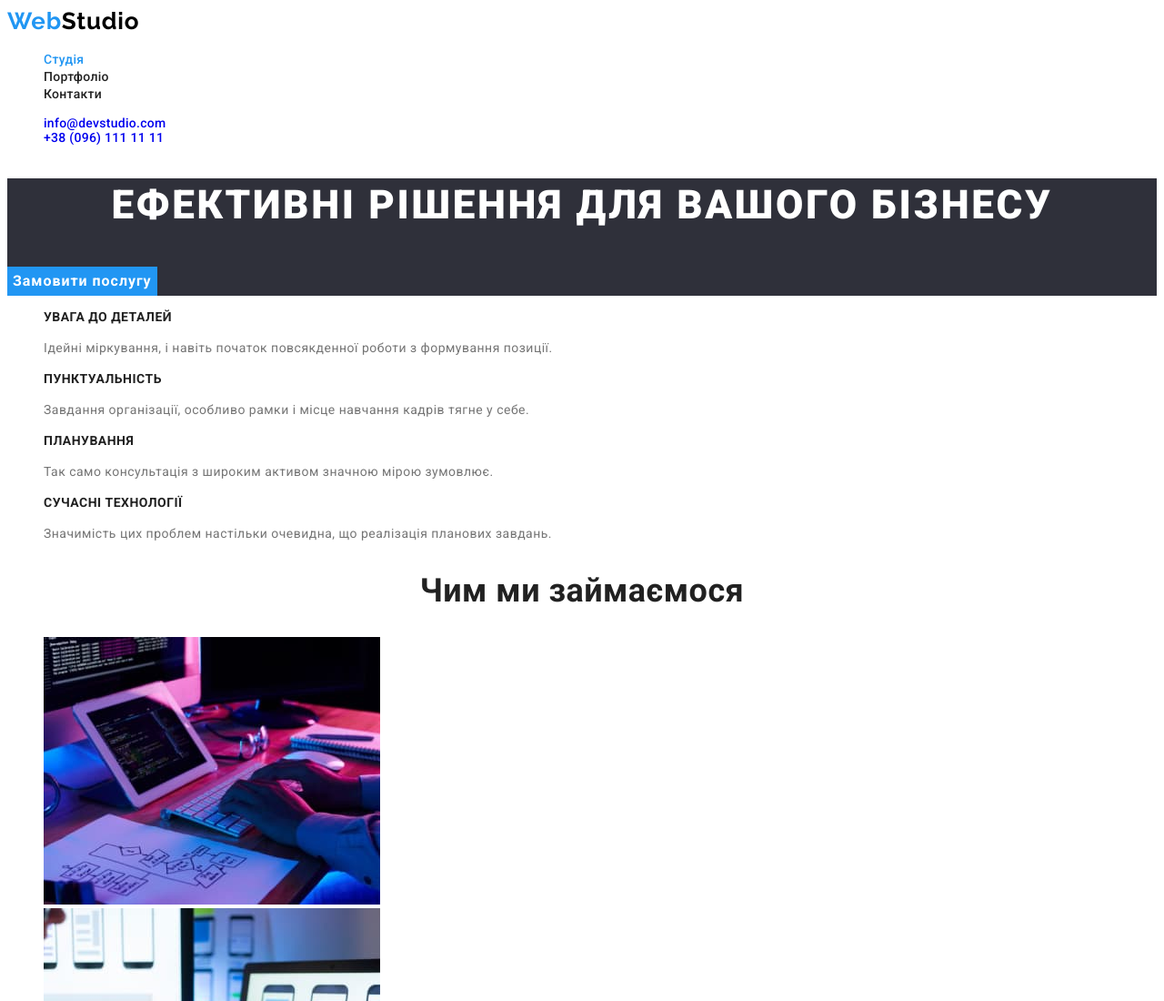
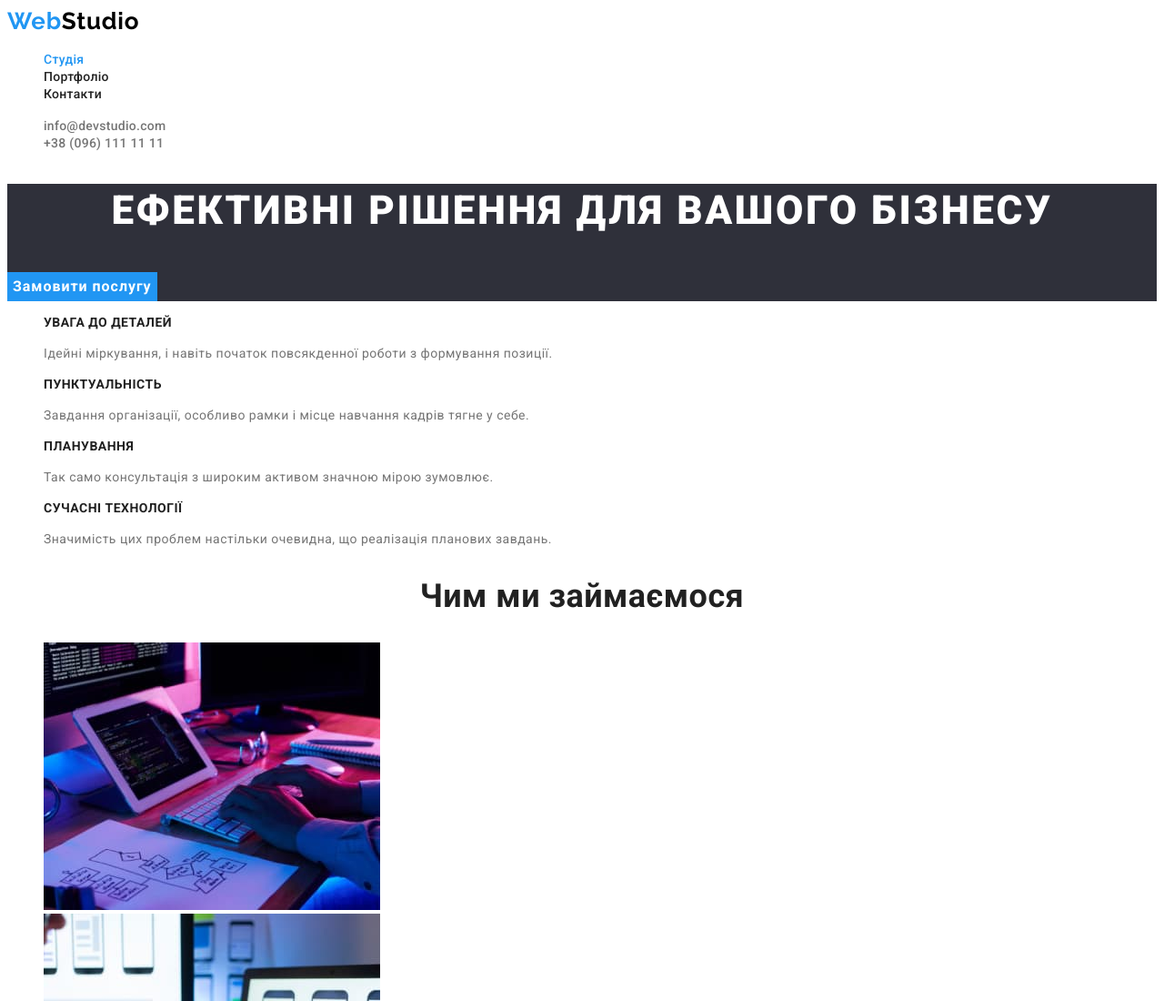
Before and after one commit to Ella-02-07/goit-markup-hw-02, a plain HTML site: page index.html in a window 1280 px wide. Shown: the top 1100 px of the page at 91% size. Drawn offline with Linux system fonts and the light colour scheme.

Commit message:
Update index.html

```diff
--- a/index.html
+++ b/index.html
@@ -16,6 +16,7 @@
     <header class="page-header">
       <nav>
         <a href="index.html" class="logo"><span class="logo-color">Web</span>Studio</a>
+
         <ul class="site-nav">
           <li><a href="#" class="link current">Студія</a></li>
           <li><a href="./portfolio.html" class="link">Портфоліо</a></li>
@@ -23,9 +24,9 @@
         </ul>
       </nav>
 
-      <ul class="contacts-link">
-        <li><a href="mailto:info@devstudio.com">info@devstudio.com</a></li>
-        <li><a href="tel:+380961111111">+38 (096) 111 11 11</a></li>
+      <ul>
+        <li><a href="mailto:info@devstudio.com" class="contacts-link">info@devstudio.com</a></li>
+        <li><a href="tel:+380961111111" class="contacts-link">+38 (096) 111 11 11</a></li>
       </ul>
     </header>
     <main>
@@ -37,7 +38,7 @@
 
       <!-- Наші переваги -->
       <section class="section">
-        <h2 class="title-index visually-hidden">Наші переваги</h2>
+        <h2 class="visually-hidden">Наші переваги</h2>
         <ul>
           <li>
             <h3 class="lists-subtitle">УВАГА ДО ДЕТАЛЕЙ</h3>
```
